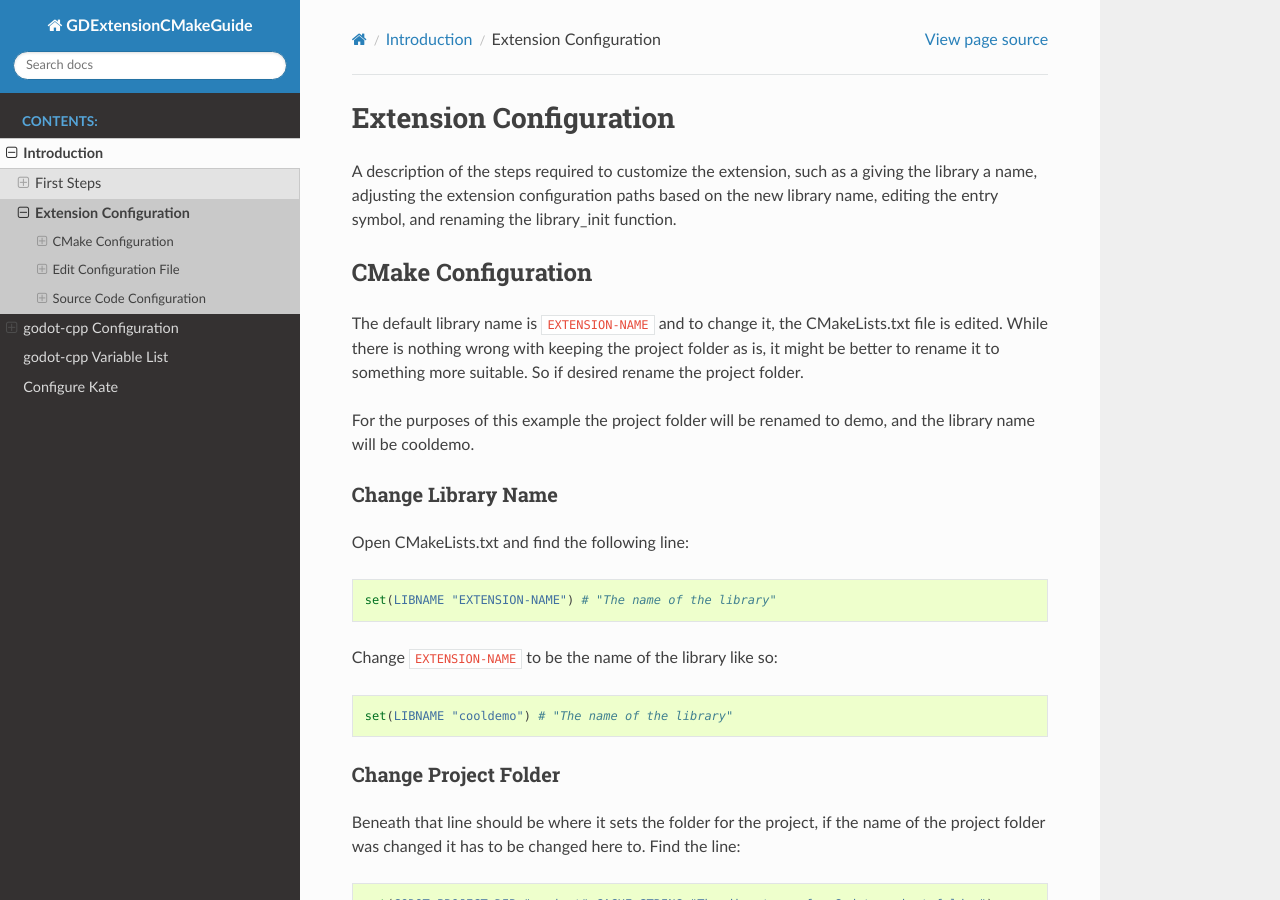
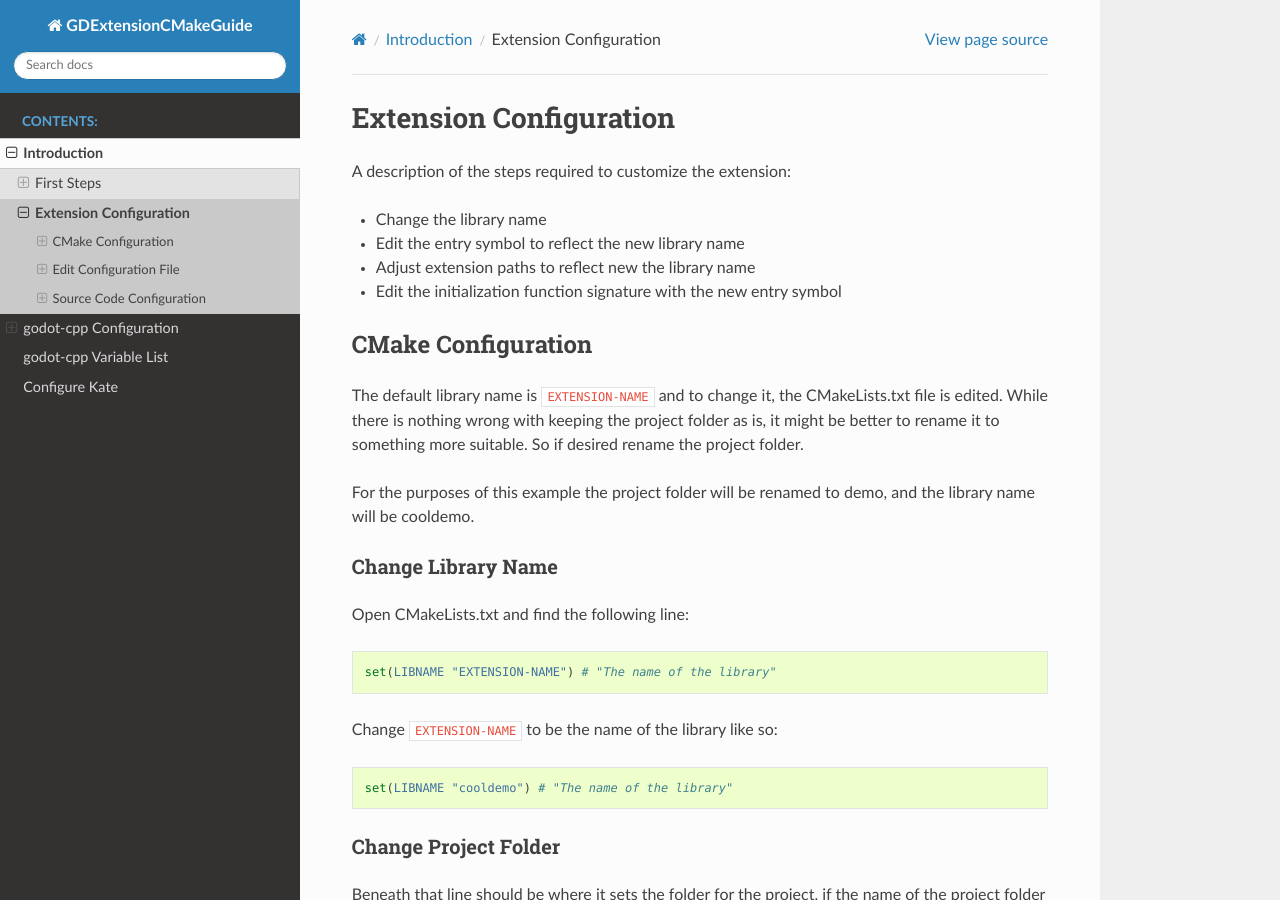
Before and after one commit to silenuz/GDExtension_CMake, a Sphinx documentation site: the page built from docs/source/introduction/extension_configuration.rst, in a window 1280 px wide and 900 px high. Built offline with Sphinx 7.4.7 and the Read the Docs theme 3.1.0, drawn with Linux system fonts in a browser that asks for light colours; some of the changed text lies outside the part shown.

Commit message:
changed page description to bullet points, fixed some of the clunkiness.

```diff
--- a/docs/source/introduction/extension_configuration.rst
+++ b/docs/source/introduction/extension_configuration.rst
@@ -1,8 +1,11 @@
 Extension Configuration
 -----------------------
-A description of the steps required to customize the extension, such as a giving the library a name,
-adjusting the extension configuration paths based on the new library name, editing the entry symbol,
-and renaming the library_init function.
+A description of the steps required to customize the extension:
+
+* Change the library name
+* Edit the entry symbol to reflect the new library name
+* Adjust extension paths to reflect new the library name
+* Edit the initialization function signature with the new entry symbol
 
 CMake Configuration
 ============================
@@ -125,7 +128,8 @@ systems.  To adjust the paths in this section it is easiest to just do a find an
 If the CMakeLists.txt file was altered to generate the lib prefix on systems other than windows,
 find "``EXTENSION-NAME``" and replace with the actual library name like "``cooldemo``".
 
-Otherwise find "``libEXTENSION-NAME``" and replace it with the library name.
+Otherwise find "``libEXTENSION-NAME``" and replace it with the library name, this will fix the non windows names.
+Now find "``EXTENSION-NAME``" and replace it with the library name to fix the rest.
 
 Change File Name
 ^^^^^^^^^^^^^^^^
@@ -206,8 +210,7 @@ The method in the example extension:
    }
 
 The extension currently registers a single class called ``ExampleClass``, at the scene initialization level.
-The example class defines a method called "``print_type``"
-which takes a variant as an argument, and prints the variant's type.
+The example class implements a function called "``print_type``" :
 
 .. code:: cpp
 
```
Also changed, not shown: other parts of docs/source/introduction/extension_configuration.rst (+1 -2 lines).
